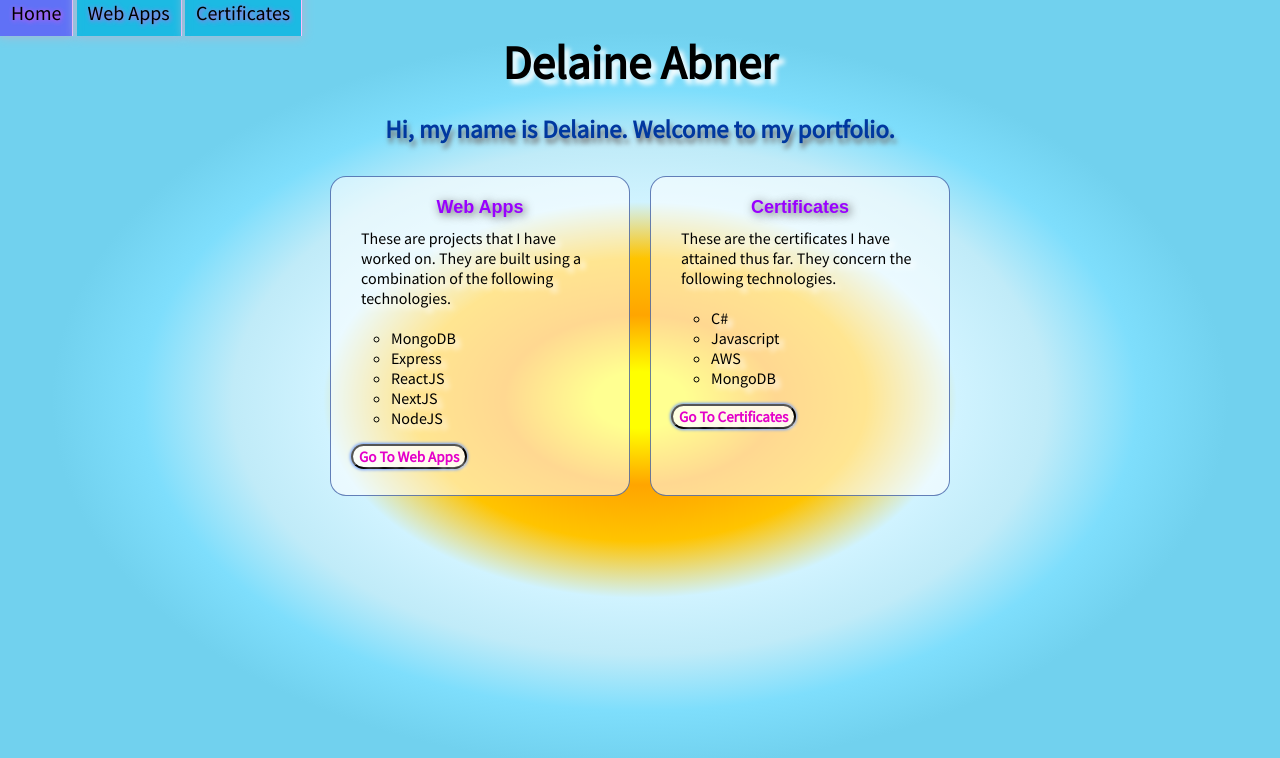
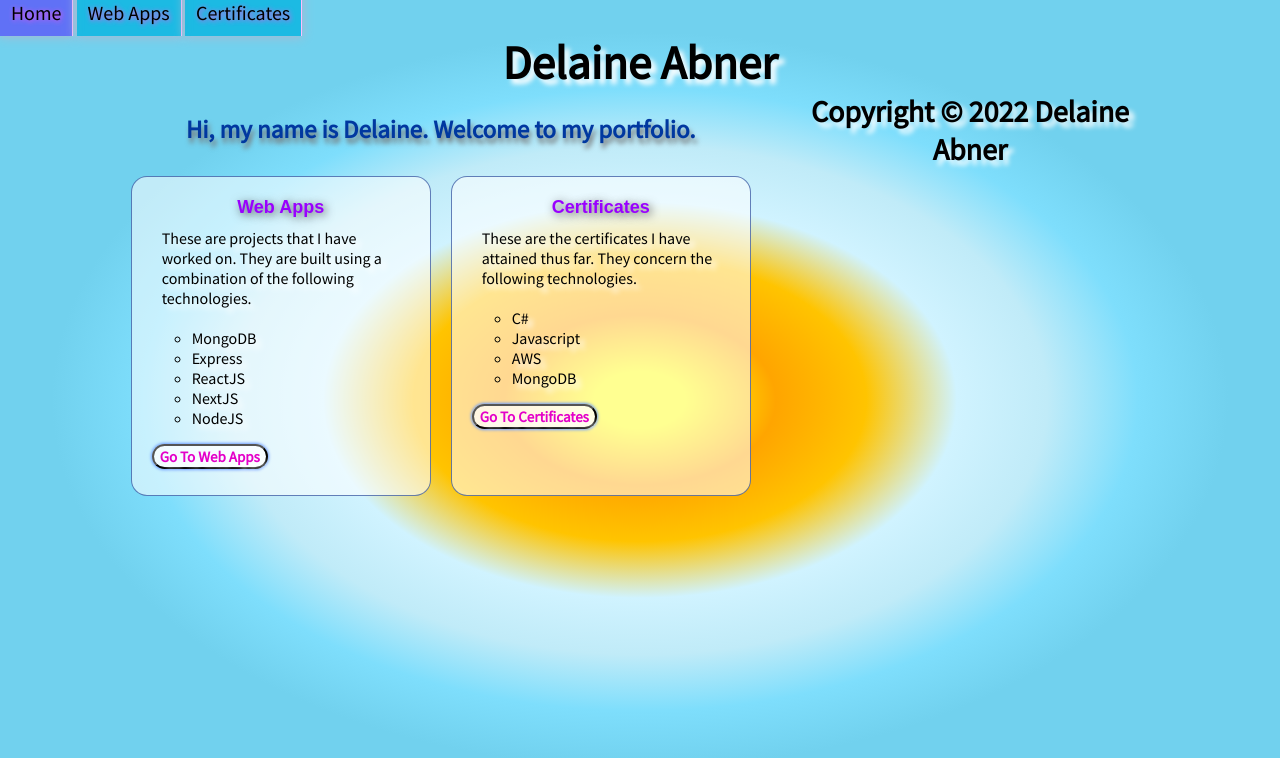
Before and after one commit to delaine3/delaine-abner-portfolio, a Next.js app: page / in a window 1280 px wide. Shown: the top 758 px of the page. Built offline with nearby package versions, Linux system fonts and the light colour scheme.

Commit message:
updated footer

```diff
--- a/components/footer.js
+++ b/components/footer.js
@@ -2,6 +2,7 @@
 export default function Footer() {
   return (
     <div>
+      <h1>Copyright © 2022 Delaine Abner</h1>
     </div>
   );
 }
```
